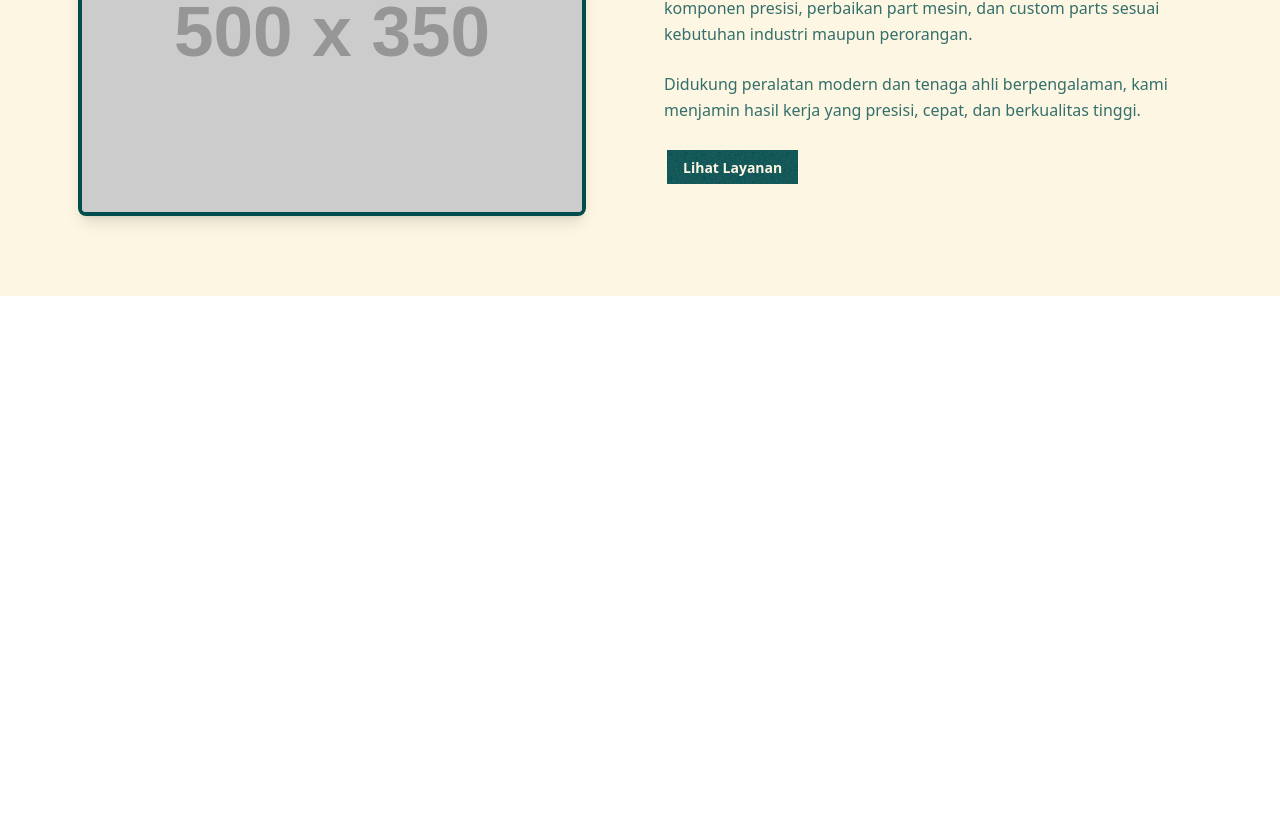
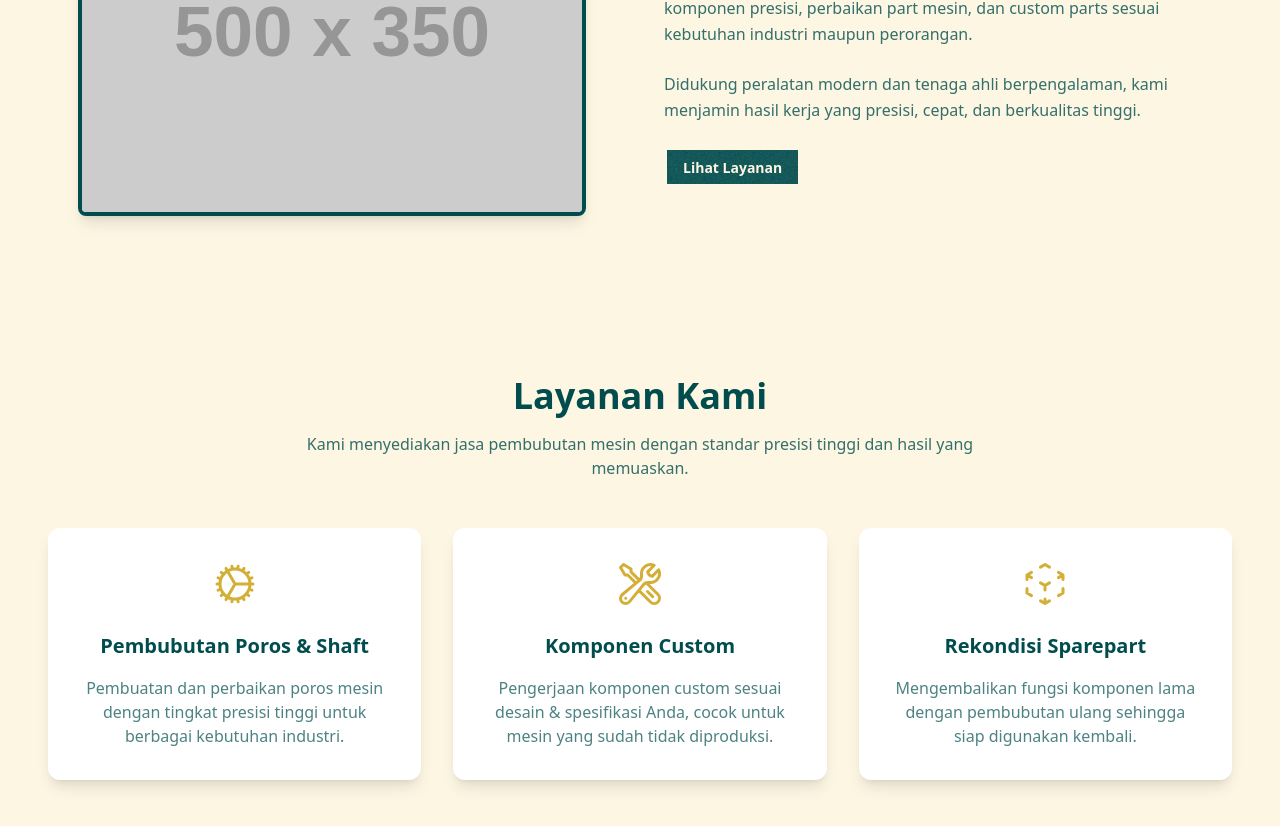
Before and after one commit to dzakyzein/carlos-tech-next, a Next.js app: page / in a window 1280 px wide. Shown: the part 1086-1912 px from the top of the page. Before the commit the page ends 1382 px from the top, so only its background shows below. Built offline with nearby package versions, Linux system fonts and the light colour scheme.

Commit message:
Add Services section

```diff
--- a/package.json
+++ b/package.json
@@ -9,6 +9,7 @@
     "lint": "next lint"
   },
   "dependencies": {
+    "@heroicons/react": "^2.2.0",
     "@react-three/drei": "^10.6.1",
     "@react-three/fiber": "^9.3.0",
     "framer-motion": "^12.23.12",
--- a/src/app/page.js
+++ b/src/app/page.js
@@ -1,6 +1,7 @@
 import Navbar from '@/components/Navbar';
 import Hero from '@/components/Hero';
 import AboutSection from '@/components/AboutSection';
+import Services from '@/components/Services';
 
 export default function Home() {
   return (
@@ -8,6 +9,7 @@ export default function Home() {
       <Navbar />
       <Hero />
       <AboutSection />
+      <Services />
     </>
   );
 }
--- /dev/null
+++ b/src/components/Services.jsx
@@ -0,0 +1,70 @@
+'use client';
+
+import { motion } from 'framer-motion';
+import {
+  WrenchScrewdriverIcon,
+  CogIcon,
+  CubeTransparentIcon,
+} from '@heroicons/react/24/outline';
+
+const services = [
+  {
+    icon: <CogIcon className='w-12 h-12 text-accent' />,
+    title: 'Pembubutan Poros & Shaft',
+    desc: 'Pembuatan dan perbaikan poros mesin dengan tingkat presisi tinggi untuk berbagai kebutuhan industri.',
+  },
+  {
+    icon: <WrenchScrewdriverIcon className='w-12 h-12 text-accent' />,
+    title: 'Komponen Custom',
+    desc: 'Pengerjaan komponen custom sesuai desain & spesifikasi Anda, cocok untuk mesin yang sudah tidak diproduksi.',
+  },
+  {
+    icon: <CubeTransparentIcon className='w-12 h-12 text-accent' />,
+    title: 'Rekondisi Sparepart',
+    desc: 'Mengembalikan fungsi komponen lama dengan pembubutan ulang sehingga siap digunakan kembali.',
+  },
+];
+
+export default function Services() {
+  return (
+    <section className='bg-secondary py-20' id='services'>
+      <div className='container mx-auto px-6 md:px-12 text-center'>
+        <motion.h2
+          initial={{ opacity: 0, y: -20 }}
+          whileInView={{ opacity: 1, y: 0 }}
+          transition={{ duration: 0.6 }}
+          className='text-3xl md:text-4xl font-bold text-primary'
+        >
+          Layanan Kami
+        </motion.h2>
+        <motion.p
+          initial={{ opacity: 0 }}
+          whileInView={{ opacity: 1 }}
+          transition={{ delay: 0.2, duration: 0.6 }}
+          className='mt-4 text-primary/80 max-w-2xl mx-auto'
+        >
+          Kami menyediakan jasa pembubutan mesin dengan standar presisi tinggi
+          dan hasil yang memuaskan.
+        </motion.p>
+
+        <div className='mt-12 grid gap-8 md:grid-cols-3'>
+          {services.map((service, i) => (
+            <motion.div
+              key={i}
+              initial={{ opacity: 0, y: 30 }}
+              whileInView={{ opacity: 1, y: 0 }}
+              transition={{ delay: i * 0.2, duration: 0.6 }}
+              className='bg-white p-8 rounded-xl shadow-lg hover:shadow-2xl transition'
+            >
+              <div className='flex justify-center mb-6'>{service.icon}</div>
+              <h3 className='text-xl font-semibold text-primary'>
+                {service.title}
+              </h3>
+              <p className='mt-4 text-primary/70'>{service.desc}</p>
+            </motion.div>
+          ))}
+        </div>
+      </div>
+    </section>
+  );
+}
```
Also changed, not shown: 1 other file (tests, documents, lock files or other folders).
